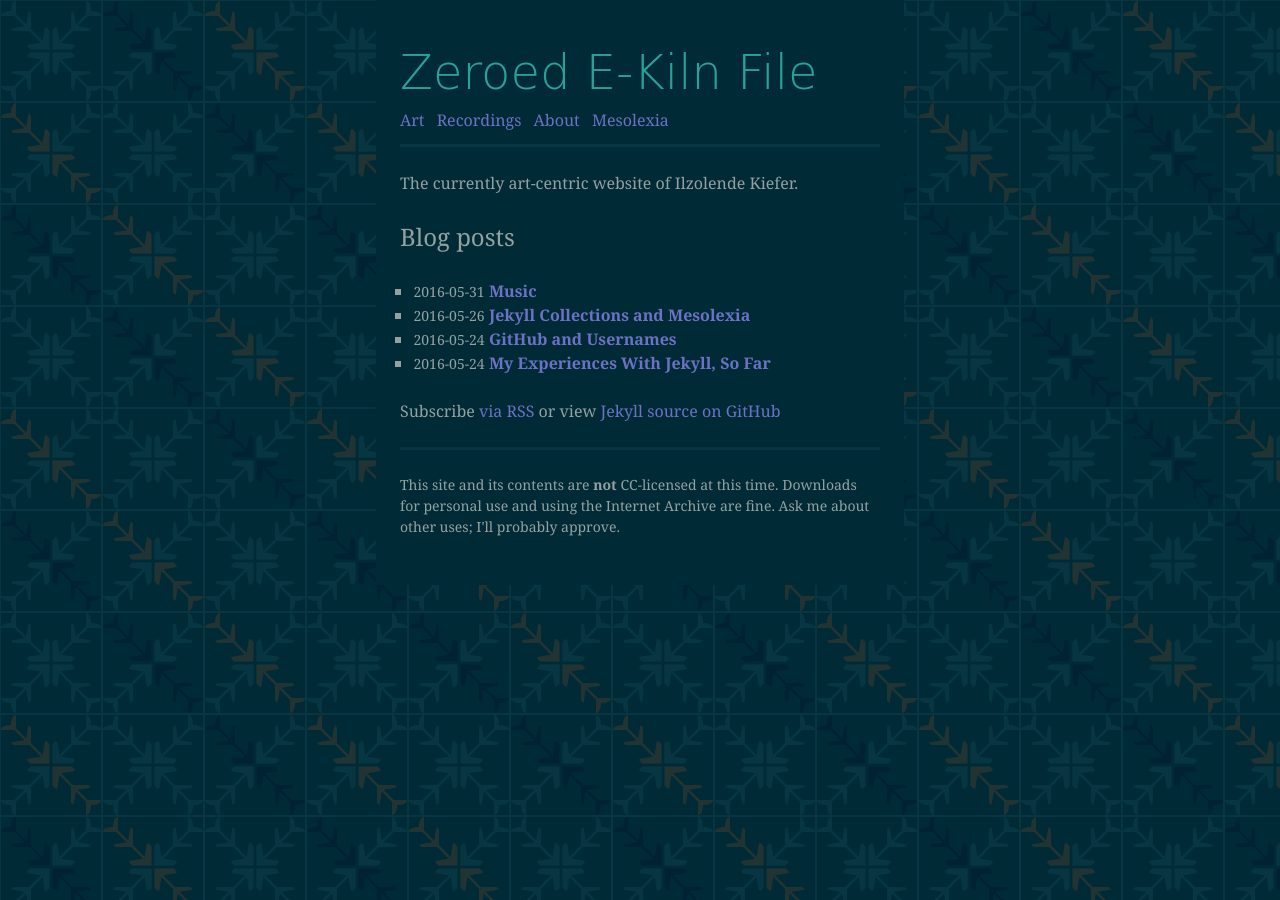
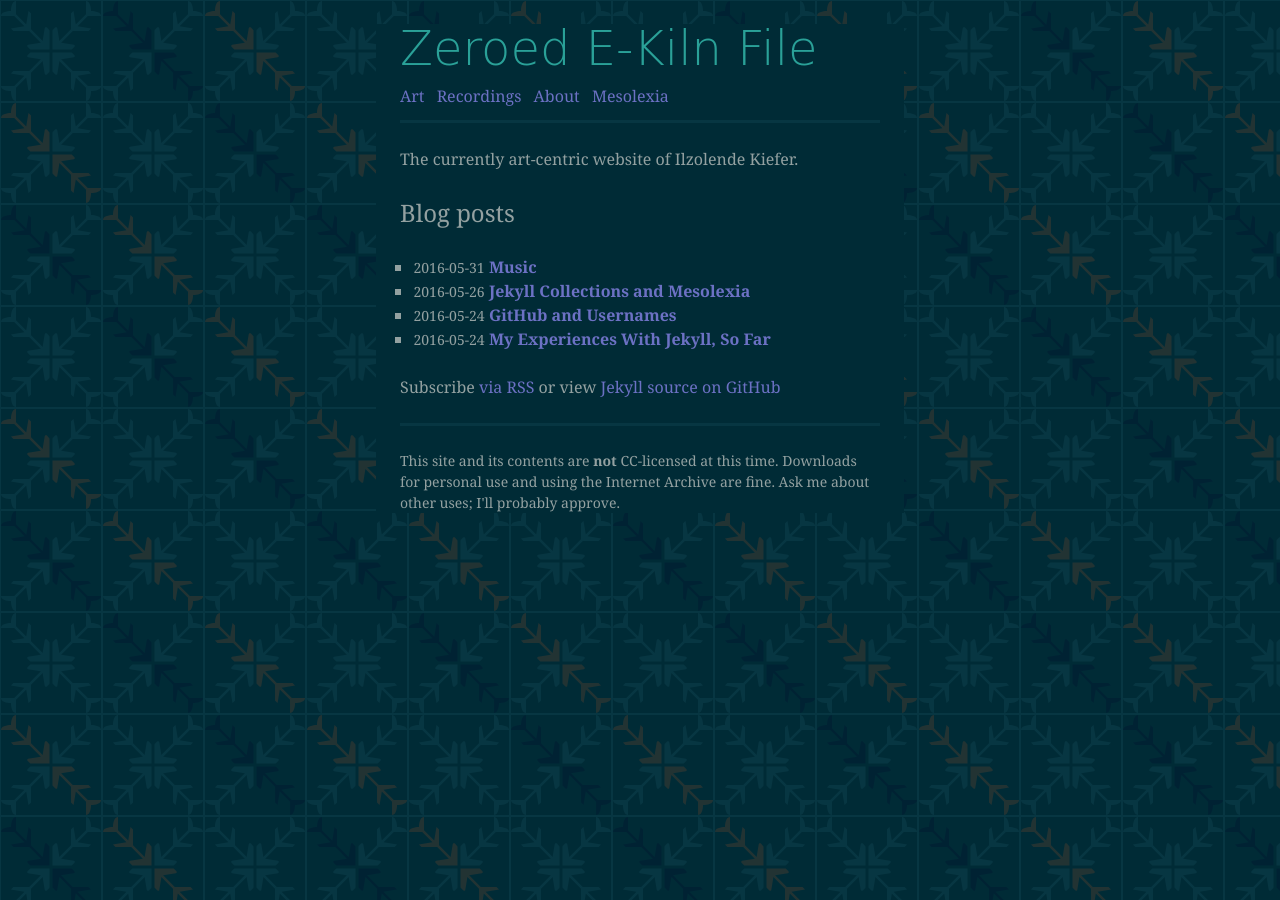
Before and after one commit to ilzolende/ilzolende.github.io, a Jekyll site: the page built from index.html, in a window 1280 px wide. Built offline with Jekyll 4.4.1, drawn with Linux system fonts in a browser that asks for light colours; some web fonts are replaced.

Commit message:
adjusting <body> padding more

```diff
--- a/_sass/_layout.scss
+++ b/_sass/_layout.scss
@@ -6,7 +6,7 @@ body {
   max-width: $body-width;
   margin-left:auto;
   margin-right:auto;
-  padding: $spacing-unit;
+  padding: 0.01px $spacing-unit;
 }
 
 /**
```
